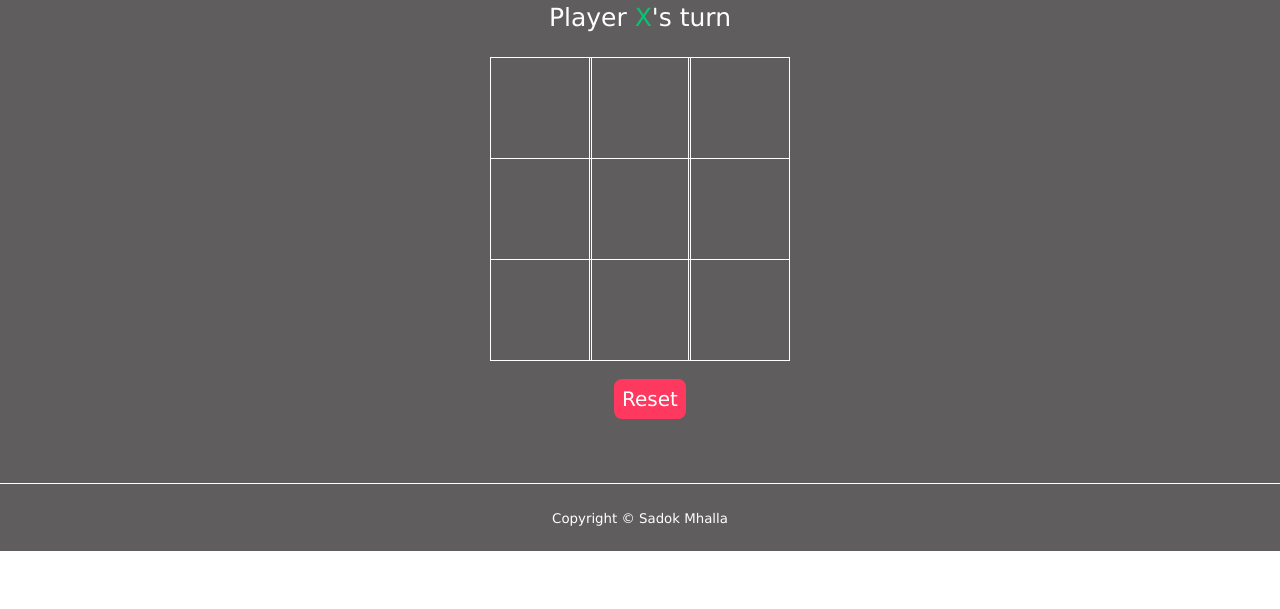
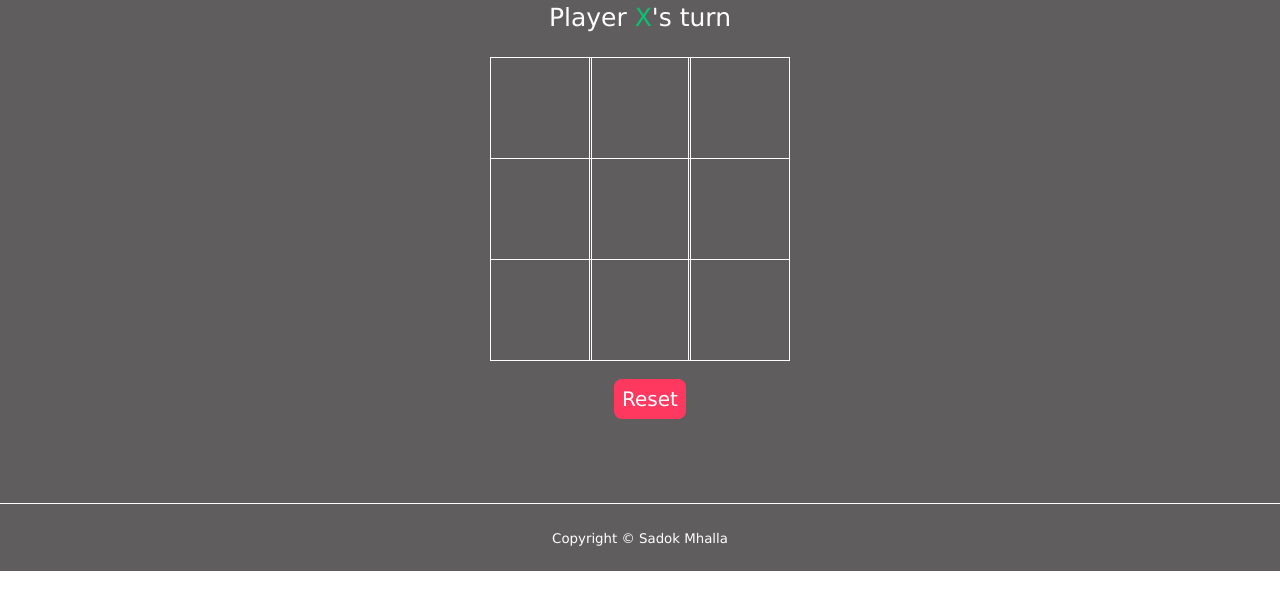
Before and after one commit to sadok-mhl/TicTacToe, a plain HTML site: page index.html in a window 1280 px wide. Shown: the part 157-766 px from the top of the page. Drawn offline with Linux system fonts and the light colour scheme.

Commit message:
Update style.css

```diff
--- a/style.css
+++ b/style.css
@@ -84,7 +84,7 @@
 .footer__copyright{
     color: white;
     text-align: center;
-    margin-top: 4rem;
+    margin-top: 5.25rem;
     padding: 1.5rem 0;
     border-top: 1px solid white;
  }
```
